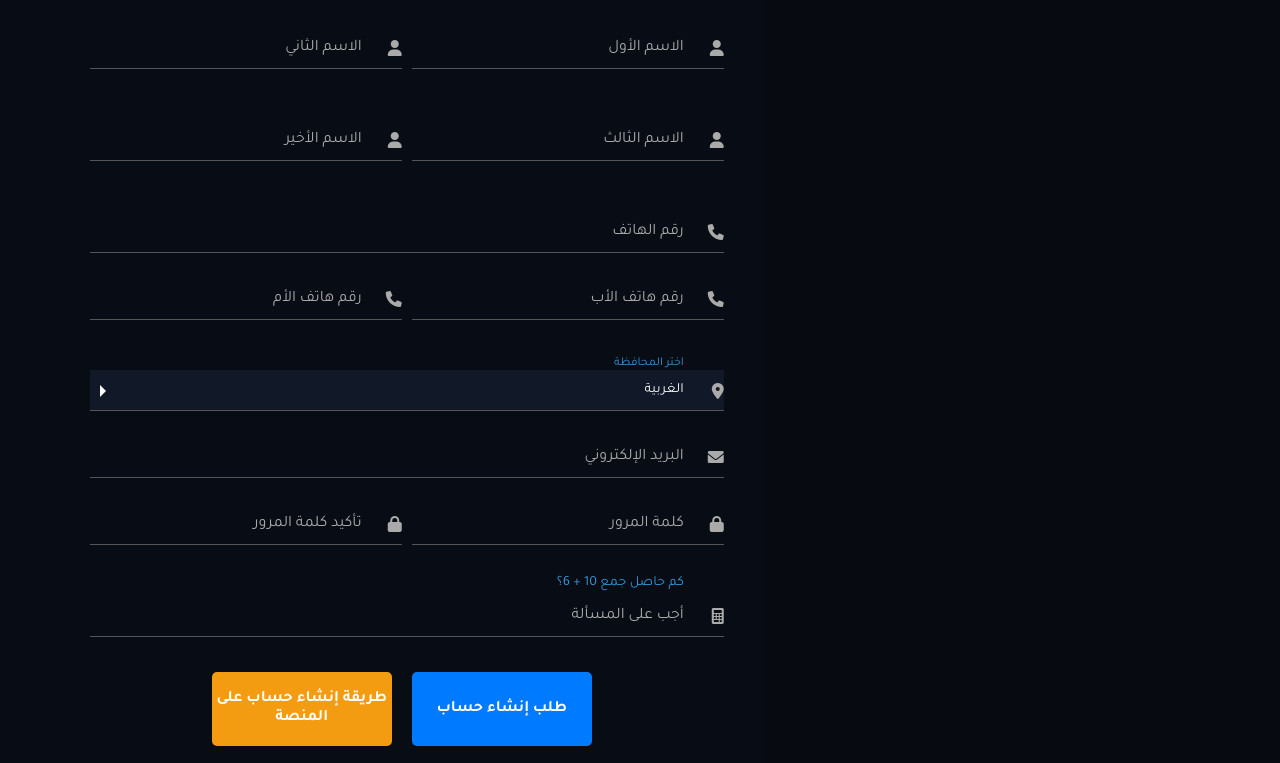
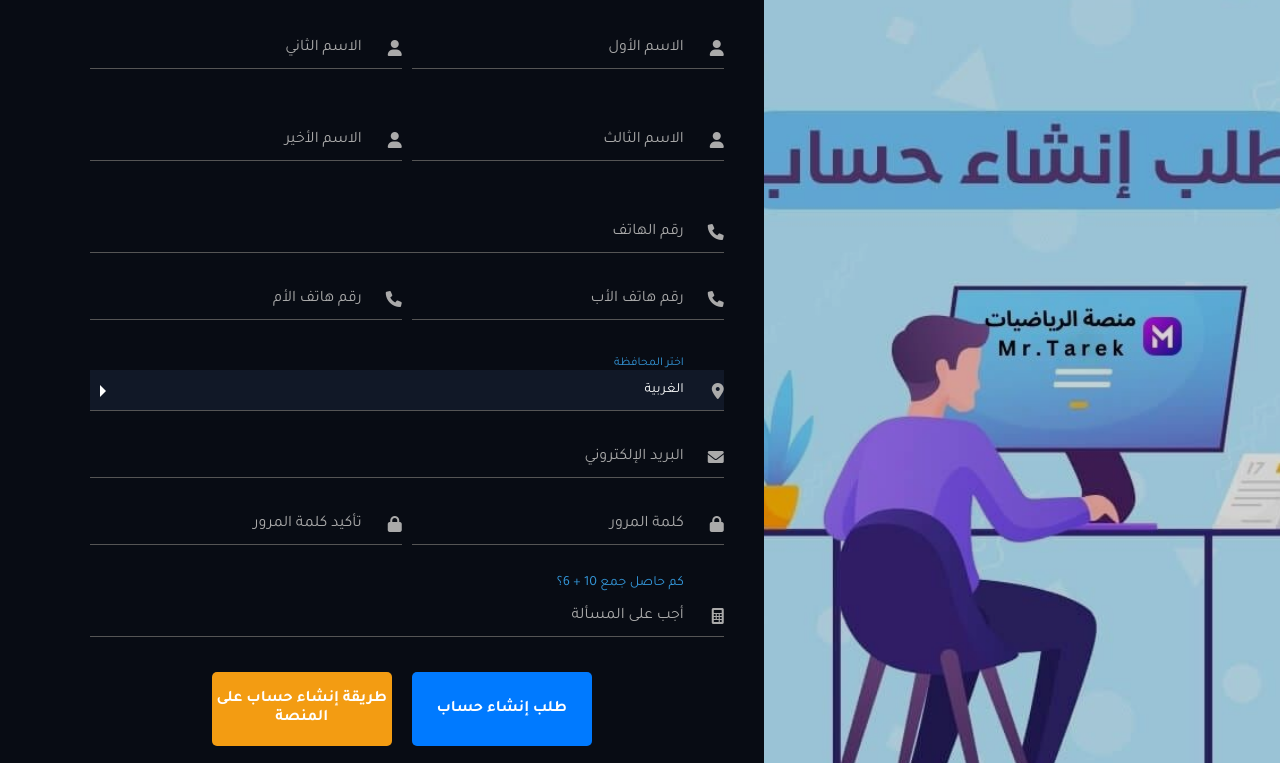
Before and after one commit to SEIbrahimSobhi/register, a plain HTML site: page index.html in a window 1280 px wide. Shown: the part 101-864 px from the top of the page. Drawn offline with Linux system fonts and the light colour scheme; the site is published under a folder, as on GitHub Pages, so addresses that start at the root find nothing.

Commit message:
index.html

```diff
--- a/index.html
+++ b/index.html
@@ -309,7 +309,7 @@
 
   <!-- صورة الموبايل (للشاشات الصغيرة فقط) -->
   <div class="mobile-image-container">
-    <img src="/منصة الرياضيات M r . T a r e k.jpeg" alt="صورة المنصة">
+    <img src="منصة الرياضيات M r . T a r e k.jpeg" alt="صورة المنصة">
     <div class="overlay"></div>
   </div>
 
@@ -317,7 +317,7 @@
   <div class="main-desktop">
     <!-- صورة الديسكتوب (للشاشات الكبيرة فقط) -->
     <div class="desktop-image-container">
-      <img src="/منصة الرياضيات M r . T a r e k.jpeg" alt="صورة المنصة">
+      <img src="منصة الرياضيات M r . T a r e k.jpeg" alt="صورة المنصة">
       <div class="overlay"></div>
     </div>
     <!-- قسم النموذج -->
```
